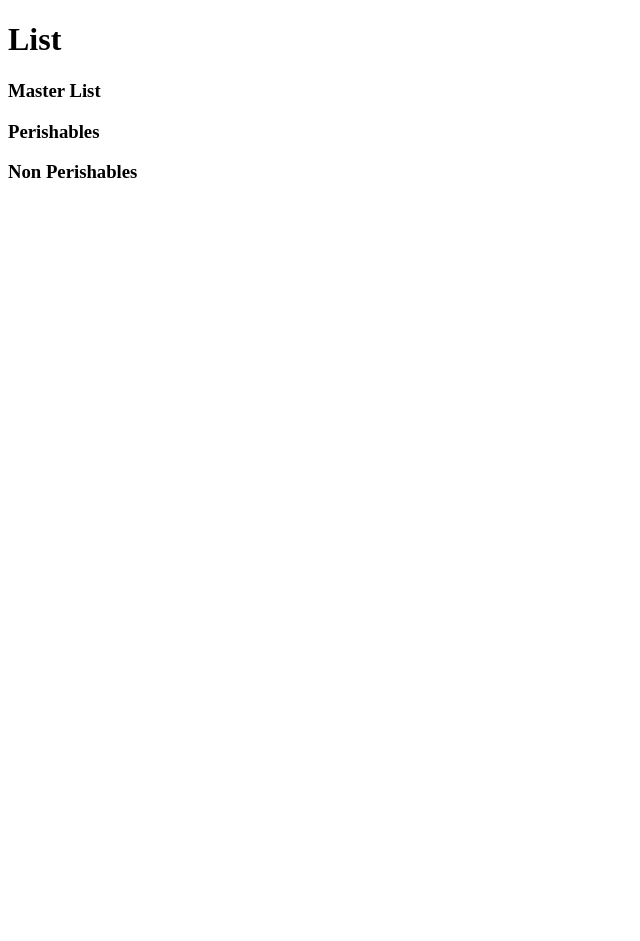
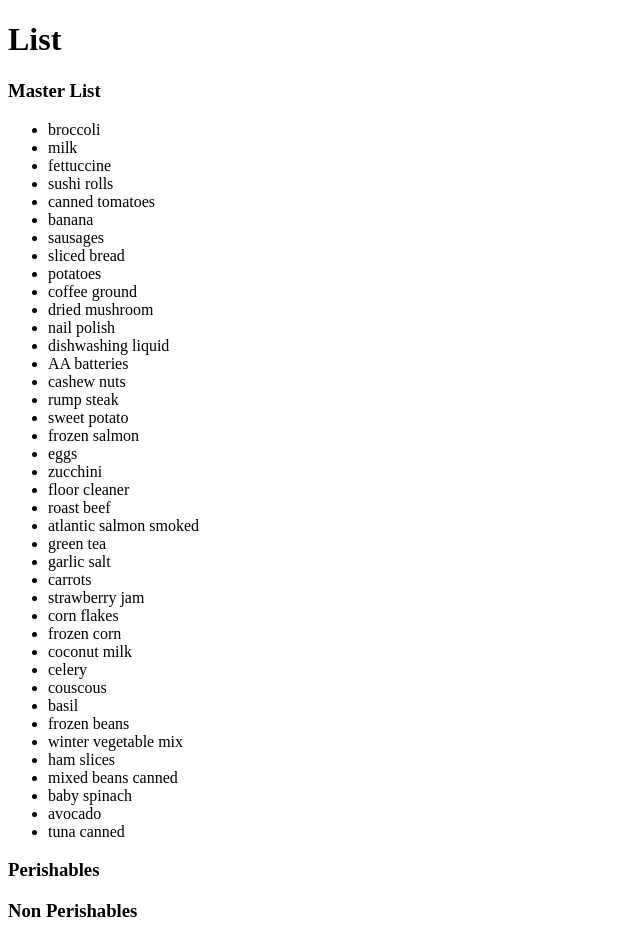
Before and after one commit to mujohannes/listSort, a plain HTML site: page src/index.html in a window 1280 px wide. Shown: the whole page, without its empty margins (0-640 px from the left). Before the commit the page ends 800 px from the top, so only its background shows below. Drawn offline with Linux system fonts and the light colour scheme.

Commit message:
loaded data source

```diff
--- /dev/null
+++ b/src/data.json
@@ -0,0 +1,282 @@
+[
+  {
+    "id": "7dc6dd23-d391-4e56-8235-db5225d47d22",
+    "name": "broccoli",
+    "category": "fresh produce",
+    "unit": "kg",
+    "quantity": 0.5
+  },
+  {
+    "id": "52a5840d-a77d-426f-bd3c-0cf943c61e89",
+    "name": "milk",
+    "category": "dairy",
+    "unit": "each",
+    "quantity": 1
+  },
+  {
+    "id": "efcb9157-611a-4345-a99a-fbeeb4f475ca",
+    "name": "fettuccine",
+    "category": "fresh produce",
+    "unit": "each",
+    "quantity": 1
+  },
+  {
+    "id": "84313d93-517e-4260-850c-f5b98127449b",
+    "name": "sushi rolls",
+    "category": "fresh produce",
+    "unit": "each",
+    "quantity": 1
+  },
+  {
+    "id": "b65a3818-cc33-4a99-82d2-be84b2d0e1a9",
+    "name": "canned tomatoes",
+    "category": "pantry",
+    "unit": "each",
+    "quantity": 2
+  },
+  {
+    "id": "76fdeb57-865a-4754-abc0-d2283f797627",
+    "name": "banana",
+    "category": "fresh produce",
+    "unit": "kg",
+    "quantity": 0.7
+  },
+  {
+    "id": "9a5b895a-f52f-4575-b0c3-c707591275e4",
+    "name": "sausages",
+    "category": "fresh meat",
+    "unit": "each",
+    "quantity": 1
+  },
+  {
+    "id": "e2793125-0dd4-4dce-86eb-f4ac8d787dee",
+    "name": "sliced bread",
+    "category": "bakery",
+    "unit": "each",
+    "quantity": 1
+  },
+  {
+    "id": "a3a6a1c2-762a-4706-8dc5-1e187d34d948",
+    "name": "potatoes",
+    "category": "fresh produce",
+    "unit": "kg",
+    "quantity": 2.1
+  },
+  {
+    "id": "8cc40918-90f2-4f4d-8f02-6e9b5df355dd",
+    "name": "coffee ground",
+    "category": "beverages",
+    "unit": "each",
+    "quantity": 1
+  },
+  {
+    "id": "6ea0fedf-c3b8-4ebb-b6d1-0a6b15c910eb",
+    "name": "dried mushroom",
+    "category": "pantry",
+    "unit": "each",
+    "quantity": 1
+  },
+  {
+    "id": "89464c12-7d90-4ca1-bd37-cc568cba4f75",
+    "name": "nail polish",
+    "category": "beauty",
+    "unit": "each",
+    "quantity": 1
+  },
+  {
+    "id": "0d1dd202-dc9e-406b-8d59-8ecf69a29475",
+    "name": "dishwashing liquid",
+    "category": "cleaning",
+    "unit": "each",
+    "quantity": 1
+  },
+  {
+    "id": "e45e908a-c490-466f-b0e3-e40a9a5be3dc",
+    "name": "AA batteries",
+    "category": "household",
+    "unit": "each",
+    "quantity": 1
+  },
+  {
+    "id": "ea6a3682-53bf-4cdf-b5af-6cdd4f8e37fe",
+    "name": "cashew nuts",
+    "category": "fresh produce",
+    "unit": "kg",
+    "quantity": 0.35
+  },
+  {
+    "id": "4c3049c7-d871-41c8-95fc-a73b470074aa",
+    "name": "rump steak",
+    "category": "fresh meat",
+    "unit": "kg",
+    "quantity": 0.7
+  },
+  {
+    "id": "5ea9d723-c0a5-4ffc-806b-39cfbd305651",
+    "name": "sweet potato",
+    "category": "fresh produce",
+    "unit": "kg",
+    "quantity": 0.6
+  },
+  {
+    "id": "bb073168-b5d5-442b-8b6a-6e54c249aabe",
+    "name": "frozen salmon",
+    "category": "seafood",
+    "unit": "each",
+    "quantity": 1
+  },
+  {
+    "id": "7ba89be3-5be3-40ae-9493-b0ebfff17cfe",
+    "name": "eggs",
+    "category": "dairy",
+    "unit": "each",
+    "quantity": 1
+  },
+  {
+    "id": "73d9cdcc-64f9-4044-9923-59e7e4695194",
+    "name": "zucchini",
+    "category": "fresh produce",
+    "unit": "kg",
+    "quantity": 0.24
+  },
+  {
+    "id": "4fd2c4cc-730e-4b49-b64a-95887071a934",
+    "name": "floor cleaner",
+    "category": "cleaning",
+    "unit": "each",
+    "quantity": 1
+  },
+  {
+    "id": "04115a6e-dce9-435f-bc13-3f9c5657211a",
+    "name": "roast beef",
+    "category": "fresh meat",
+    "unit": "kg",
+    "quantity": 1.2
+  },
+  {
+    "id": "d8a8f601-926b-4a2e-81bd-2dc30f706ca3",
+    "name": "atlantic salmon smoked",
+    "category": "seafood",
+    "unit": "each",
+    "quantity": 1
+  },
+  {
+    "id": "1d37a41d-18b5-4db2-8aba-39012fad0339",
+    "name": "green tea",
+    "category": "beverages",
+    "unit": "each",
+    "quantity": 1
+  },
+  {
+    "id": "e258b355-3fc0-4cb2-9ece-02d966c27d5b",
+    "name": "garlic salt",
+    "category": "pantry",
+    "unit": "each",
+    "quantity": 1
+  },
+  {
+    "id": "4722ed4e-0345-4869-8b15-8db68eb60aca",
+    "name": "carrots",
+    "category": "fresh produce",
+    "unit": "kg",
+    "quantity": 1
+  },
+  {
+    "id": "ee256ca8-e906-459b-bafd-1c9aa3ca839f",
+    "name": "strawberry jam",
+    "category": "pantry",
+    "unit": "each",
+    "quantity": 1
+  },
+  {
+    "id": "b0a5402f-721c-452a-a1b3-dd243c8017a9",
+    "name": "corn flakes",
+    "category": "pantry",
+    "unit": "each",
+    "quantity": 1
+  },
+  {
+    "id": "82de371e-3b35-4fc5-b522-36e521a754d2",
+    "name": "frozen corn",
+    "category": "dairy",
+    "unit": "each",
+    "quantity": 1
+  },
+  {
+    "id": "92202a19-d9ec-4f40-ab40-811595411e7b",
+    "name": "coconut milk",
+    "category": "pantry",
+    "unit": "each",
+    "quantity": 1
+  },
+  {
+    "id": "bfc41501-4f1c-4ec1-bf1c-b0719b3e3b15",
+    "name": "celery",
+    "category": "fresh produce",
+    "unit": "each",
+    "quantity": 1
+  },
+  {
+    "id": "f2d388c7-05c9-4c2e-9762-3606d577885a",
+    "name": "couscous",
+    "category": "pantry",
+    "unit": "each",
+    "quantity": 1
+  },
+  {
+    "id": "f8616416-11e9-41fd-b5b2-cfc435216fc1",
+    "name": "basil",
+    "category": "fresh produce",
+    "unit": "each",
+    "quantity": 1
+  },
+  {
+    "id": "3e5dd914-2642-4fa5-9f50-fbc3deeec951",
+    "name": "frozen beans",
+    "category": "dairy",
+    "unit": "each",
+    "quantity": 1
+  },
+  {
+    "id": "253a3765-0000-49b5-85aa-135dd6d93677",
+    "name": "winter vegetable mix",
+    "category": "dairy",
+    "unit": "each",
+    "quantity": 1
+  },
+  {
+    "id": "cb979398-99b6-4b61-8682-a4ab467f4511",
+    "name": "ham slices",
+    "category": "delicatessen",
+    "unit": "kg",
+    "quantity": 0.25
+  },
+  {
+    "id": "424a816d-5906-4735-af5d-12aae1943afb",
+    "name": "mixed beans canned",
+    "category": "pantry",
+    "unit": "each",
+    "quantity": 1
+  },
+  {
+    "id": "d900aab4-21d2-4d86-b14a-721c4695e59b",
+    "name": "baby spinach",
+    "category": "fresh produce",
+    "unit": "each",
+    "quantity": 1
+  },
+  {
+    "id": "b54526f9-d494-456e-b0dd-8cc764ac6938",
+    "name": "avocado",
+    "category": "fresh produce",
+    "unit": "each",
+    "quantity": 2
+  },
+  {
+    "id": "2d72bb16-971a-4ddd-98de-c1b17ec7b567",
+    "name": "tuna canned",
+    "category": "pantry",
+    "unit": "each",
+    "quantity": 2
+  }
+]
--- a/src/index.html
+++ b/src/index.html
@@ -1,7 +1,7 @@
 <!DOCTYPE html>
 <html lang="en">
   <head>
-    <title>Sorting Into Lists</title>
+    <title>App</title>
     <link rel="stylesheet" href="styles.css">
     <script src="script.js"></script>
   </head>
--- a/src/script.js
+++ b/src/script.js
@@ -0,0 +1,29 @@
+async function loadData(url) {
+  let response = await fetch(url);
+  let data = await response.json();
+  return data;
+}
+
+let masterList = new Array();
+window.addEventListener('load', () => {
+  // load the data
+  const dataFile = 'data.json';
+  // let response = await fetch(dataFile);
+  // if( response.ok ) {
+  //   let data = await response.json();
+  //   console.log( response );
+  // }
+  // second try
+  loadData( dataFile )
+  .then( (data) => {
+    const masterDisplay = document.querySelector('#master');
+    data.forEach( (item) => {
+      let id = item.id;
+      let name = item.name;
+      masterList.push( item );
+      let listItem = `<li data-id="${id}">${name}</li>`;
+      masterDisplay.insertAdjacentHTML('beforeend', listItem );
+    })
+  })
+
+})
```
Also changed, not shown: 1 other file.
